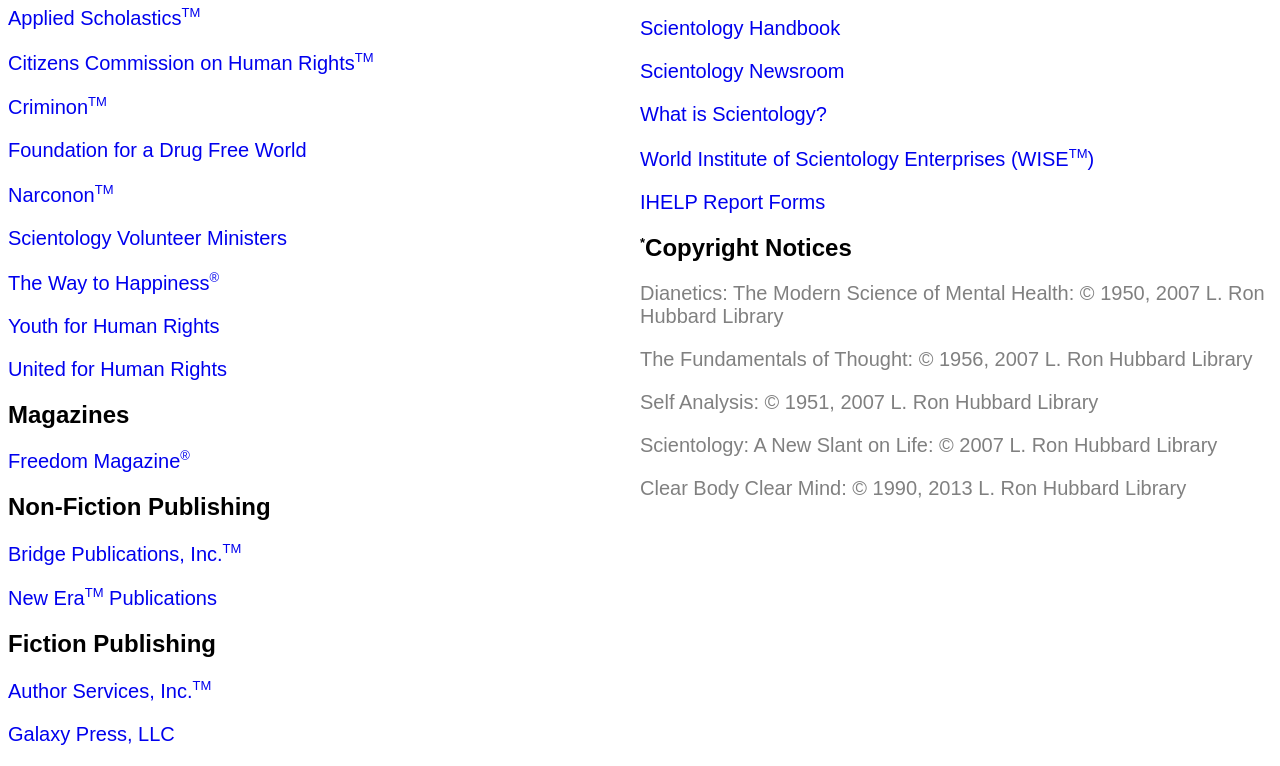
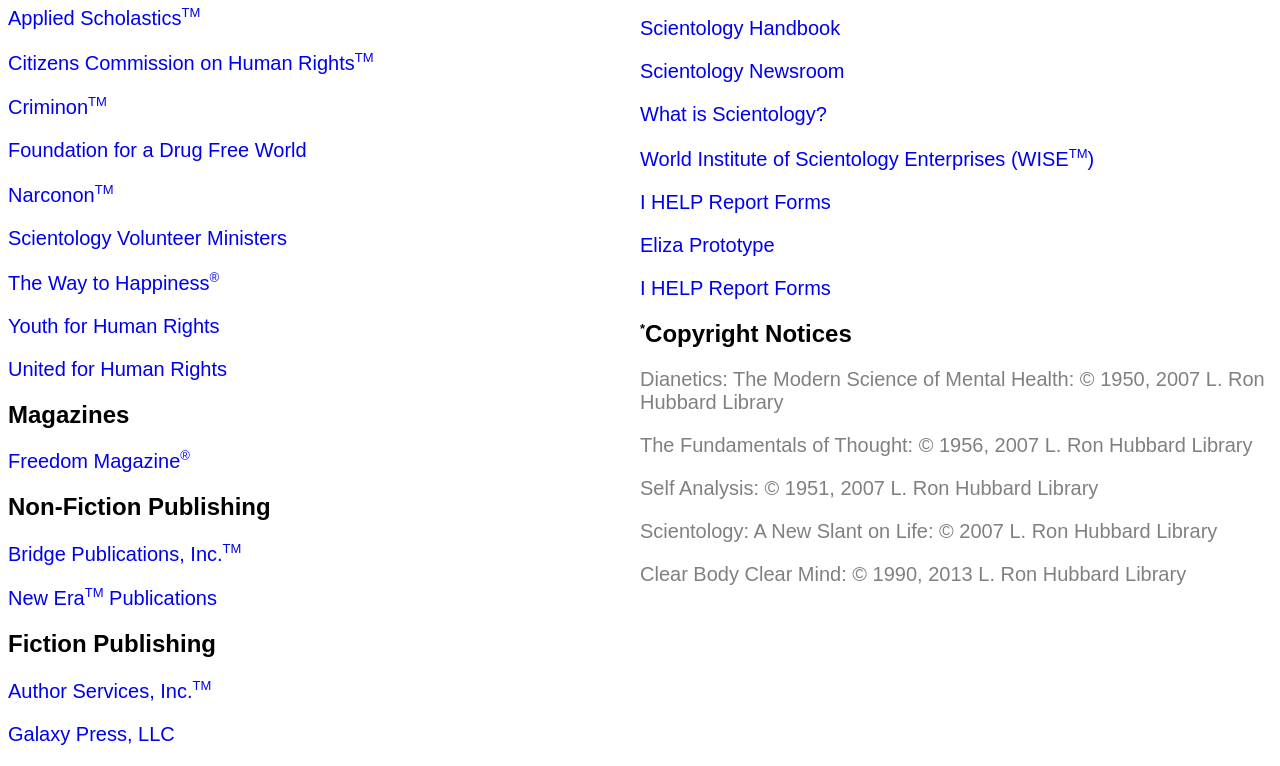
Before and after one commit to calipren/calipren.github.io, a plain HTML site: page index.html in a window 1280 px wide. Shown: the part 729-1495 px from the top of the page. Drawn offline with Linux system fonts and the light colour scheme.

Commit message:
Update index.html

```diff
--- a/index.html
+++ b/index.html
@@ -240,9 +240,18 @@ p  {
 
 </p>
 <p class="sansserif">
-    <a href="https://ihelp-reports.standardadmin.org/"target="_blank"> IHELP Report Forms</a>
+    <a href="https://ihelp-reports.standardadmin.org/"target="_blank"> I HELP Report Forms</a>
 </p>
 
+</p>
+<p class="sansserif">
+    <a href="https://drive.google.com/file/d/1rT3vdKRFWYlPgn6W40YPgrBMdWodj1_I/view?usp=sharing"target="_blank"> Eliza Prototype</a>
+</p>
+
+</p>
+<p class="sansserif">
+    <a href="https://ihelp-reports.standardadmin.org/"target="_blank"> I HELP Report Forms</a>
+</p>
 <h2> <sup>*</sup>Copyright Notices </h2>
 
 <p class="sansserif" style="color:grey;">
```
